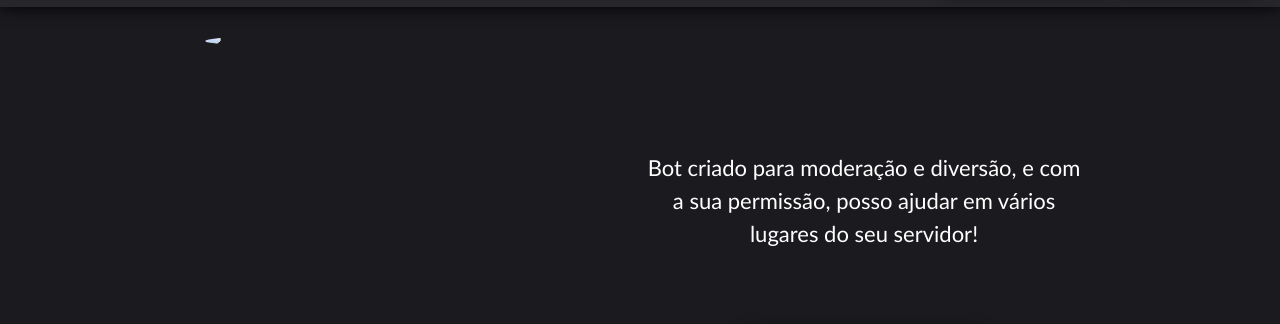
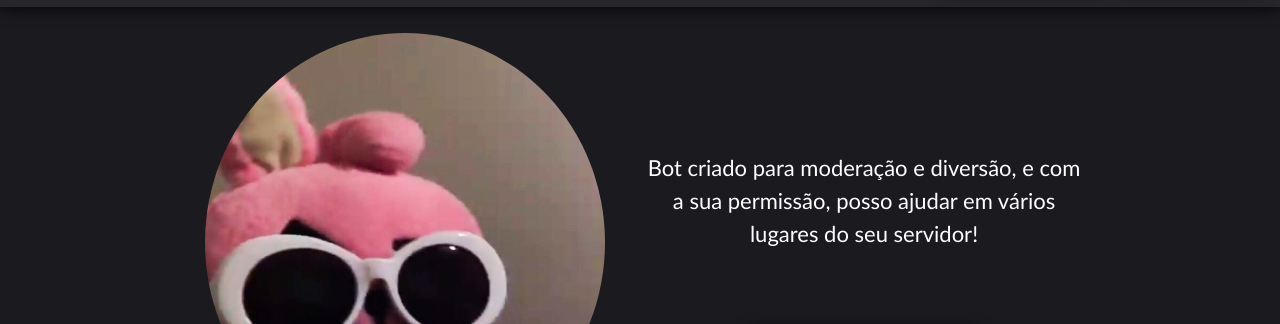
Before and after one commit to Felpszadaa/Site-Ceira-Bot, a plain HTML site: page index.html in a window 1280 px wide. Shown: the part 79-403 px from the top of the page. Drawn offline with nearby package versions, Linux system fonts and the light colour scheme.

Commit message:
Update index.html

```diff
--- a/index.html
+++ b/index.html
@@ -47,7 +47,7 @@
     <main>
 
         <div id="infos_iniciais">
-            <img id="img_ceira" src="img/ceira_bot_foto.png">
+            <img id="img_ceira" src="img/ceira_bot_foto_nao_transparente.jpeg">
 
             <div id="descri_top">
                 <p id="descri_aln">Bot criado para moderação e diversão, e com a sua permissão, posso ajudar em vários
```
